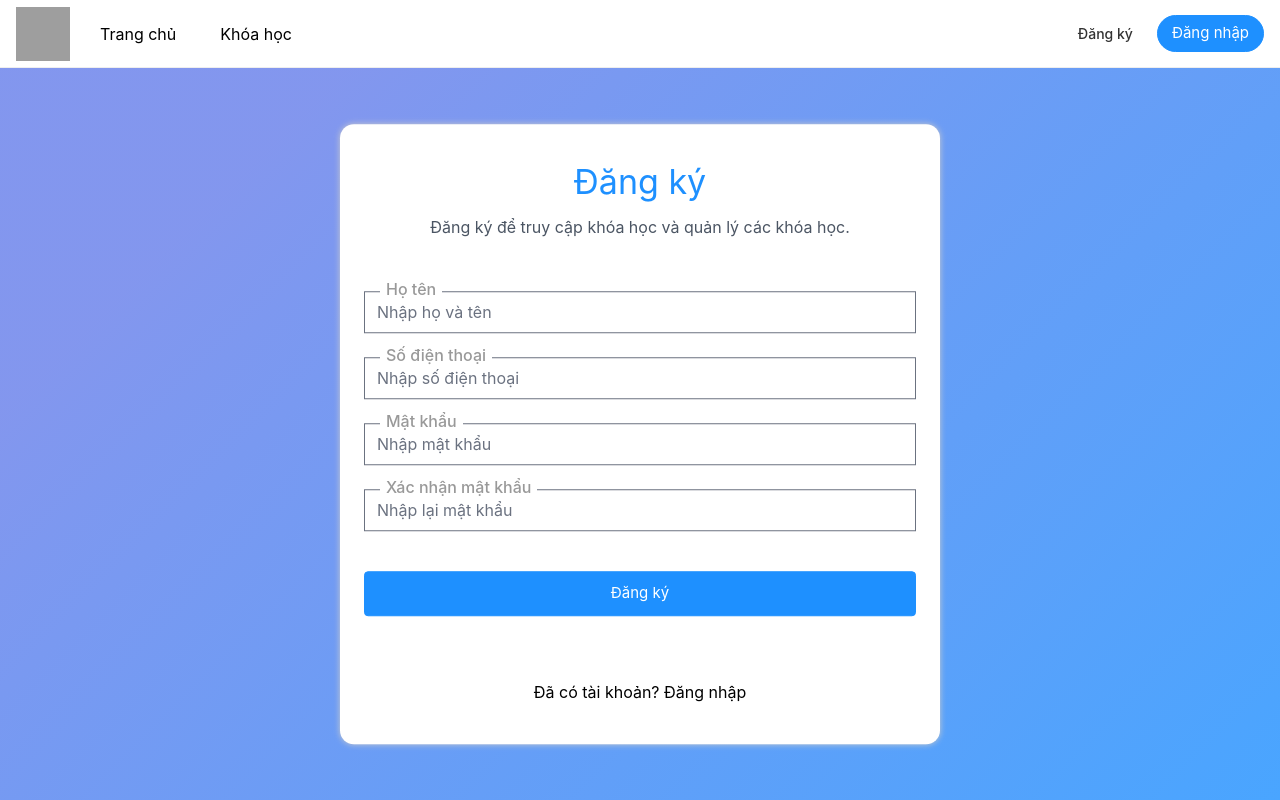
After one commit to QuangTungMasterD/BTL_OpenSource, a PHP site: page /BTL-N2/views/auth/register.php in a window 1280 px wide. The commit adds this page. Run offline with PHP 8.4, Linux system fonts and the light colour scheme; some libraries are stand-ins or nearby versions; grey boxes are pictures that could not be loaded.

Commit message:
add register acc

```diff
--- a/handle/auth_handle.php
+++ b/handle/auth_handle.php
@@ -24,6 +24,7 @@
 
     if (!isset($_SESSION['user_id']) || !isset($_SESSION['phone'])) {
         $_SESSION['notifi'] = 'Bạn cần đăng nhập để truy cập trang này!';
+        $_SESSION['isSuccessNotify'] = false;
         header('Location: /BTL-N2/views/auth/login.php');
         exit();
     }
@@ -33,8 +34,8 @@
     if (session_status() === PHP_SESSION_NONE) {
         session_start();
     }
-    $_SESSION['notifi'] = 'Bạn cần đăng nhập để truy cập trang này!';
-    return isset($_SESSION['user_id']) && isset($_SESSION['phone']);
+    $isLogin = isset($_SESSION['user_id']) && isset($_SESSION['phone']);
+    return $isLogin;
   }
 
   function isTeacherLogin() {
@@ -67,7 +68,7 @@
     $password = $_POST['password'] ?? '';
 
     if (empty($phone) || empty($password)) {
-        $_SESSION['errors'] = 'Vui lòng nhập đầy đủ phone và password!';
+        $_SESSION['error'] = 'Vui lòng nhập đầy đủ phone và password!';
         header('Location: ../views/auth/login.php');
         exit();
     }
@@ -83,7 +84,7 @@
         exit();
     }
 
-    $_SESSION['errors'] = 'Tên đăng nhập hoặc mật khẩu không đúng!';
+    $_SESSION['error'] = 'Tên đăng nhập hoặc mật khẩu không đúng!';
     mysqli_close($conn);
     header('Location: ../views/auth/login.php');
     exit();
--- /dev/null
+++ b/views/auth/register.php
@@ -0,0 +1,82 @@
+<?php
+session_start();
+$errors = $_SESSION['errors'] ?? [];
+$old = $_SESSION['old'] ?? [];
+unset($_SESSION['errors'], $_SESSION['old']);
+if(isset($_SESSION['user_id']) && isset($_SESSION['phone'])) {
+  header('Location: ./../../index.php');
+  exit;
+};
+?>
+
+<!DOCTYPE html>
+<html lang="en">
+
+<head>
+  <meta charset="UTF-8">
+  <meta name="viewport" content="width=device-width, initial-scale=1.0">
+  <title>Đăng ký</title>
+
+  <link rel="stylesheet" href="./../../css/global.css">
+  <link rel="stylesheet" href="./../../css/auth/login.css">
+  <link rel="stylesheet" href="./../../css/components/header.css">
+
+  <link rel="stylesheet" href="./../../fontawesome-free-7.1.0-web/css/all.min.css">
+  <link href="https://cdn.jsdelivr.net/npm/flowbite@3.1.2/dist/flowbite.min.css" rel="stylesheet" />
+  <script src="https://cdn.jsdelivr.net/npm/@tailwindcss/browser@4"></script>
+  <script src="https://cdn.jsdelivr.net/npm/flowbite@3.1.2/dist/flowbite.min.js"></script>
+</head>
+
+<body>
+  <?php include './../components/header.php'; ?>
+  <div class="mt-[var(--height-header)] max-w-[600px] mx-auto h-[calc(100vh-var(--height-header))] relative">
+    <div class="">
+      <form action="./../../handle/user_handle.php" class="sign-in-form" method="POST">
+        <input type="hidden" name="action" value="add">
+        <div class="flex flex-col items-center justify-center mb-13 pt-5">
+          <div class="text-[34px] text-[rgb(var(--primary-color))]">Đăng ký</div>
+          <div class="text-md mt-2 text-gray-600">Đăng ký để truy cập khóa học và quản lý các khóa học.</div>
+        </div>
+        <div class="">
+          <div class="form-input">
+            <label for="">Họ tên</label>
+            <input type="text" class="input" name="username" placeholder="Nhập họ và tên" value="<?= htmlspecialchars($old['username'] ?? '') ?>" required />
+            <?php if(isset($errors['username'])) { ?>
+              <p class="notifi text-red-600"><?= htmlspecialchars($errors['username']) ?></p>
+            <?php }; ?>
+          </div>
+
+          <div class="form-input mt-6">
+            <label for="">Số điện thoại</label>
+            <input type="text" class="input" name="phone" placeholder="Nhập số điện thoại" value="<?= htmlspecialchars($old['phone'] ?? '') ?>" required />
+            <?php if(isset($errors['phone'])) { ?>
+              <p class="notifi text-red-600"><?= htmlspecialchars($errors['phone']) ?></p>
+            <?php }; ?>
+          </div>
+          <div class="form-input mt-6">
+            <label for="">Mật khẩu</label>
+            <input type="password" name="password" class="input" placeholder="Nhập mật khẩu" required />
+            <?php if(isset($errors['password'])) { ?>
+              <p class="notifi text-red-600"><?= htmlspecialchars($errors['password']) ?></p>
+            <?php }; ?>
+          </div>
+
+          <div class="form-input mt-6">
+            <label for="">Xác nhận mật khẩu</label>
+            <input type="password" name="confirm" class="input" placeholder="Nhập lại mật khẩu" required />
+            <?php if(isset($errors['confirm'])) { ?>
+              <p class="notifi text-red-600"><?= htmlspecialchars($errors['confirm']) ?></p>
+            <?php }; ?>
+          </div>
+          <button type="submit" class="btn primary w-[100%] mt-10 button-login">Đăng ký</button>
+          <div class="mt-12 flex flex-col items-center justify-center">
+            <div class="mt-4">Đã có tài khoản? <a href="./login.php" class="text-[rgb(var(--primary-color))] hover:underline cursor-pointer">Đăng nhập</a></div>
+          </div>
+        </div>
+      </form>
+    </div>
+  </div>
+  <script src="./../../js/auth/login.js"></script>
+</body>
+
+</html>
--- a/views/components/header.php
+++ b/views/components/header.php
@@ -98,7 +98,7 @@ unset($_SESSION['notifi'], $_SESSION['isSuccessNotify']);
 
     <div class="action flex flex-1 justify-end">
       <? if (!isLoggedIn()) { ?>
-        <!-- <a href="/BTL-N2/views/auth/register.php" class="flex items-center btn ghost cursor-pointer">Đăng ký</a> -->
+        <a href="/BTL-N2/views/auth/register.php" class="flex items-center btn ghost cursor-pointer">Đăng ký</a>
         <a href="/BTL-N2/views/auth/login.php" class="flex items-center btn primary rounded ml-6">Đăng nhập</a>
       <? } else { ?>
         <!-- <button class="text-[15px] font-[500] hover:text-black flex items-center justify-center text-[#444]">
```
Also changed, not shown: handle/user_handle.php (+15 -1 lines), views/auth/login.php (+4 -6 lines).
